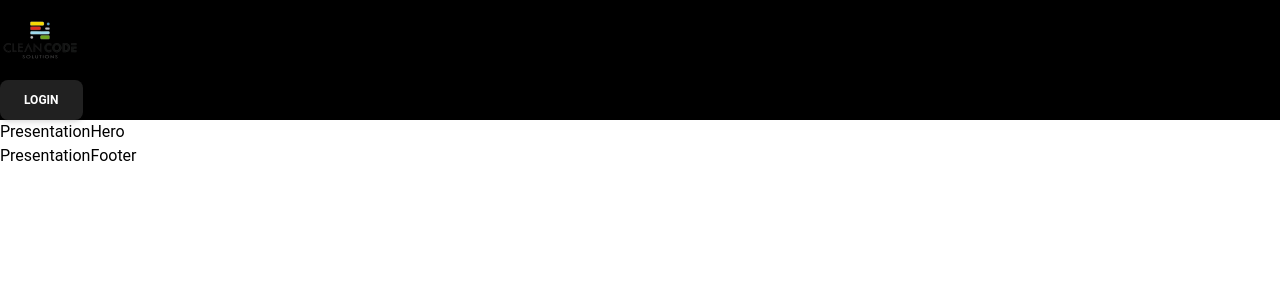
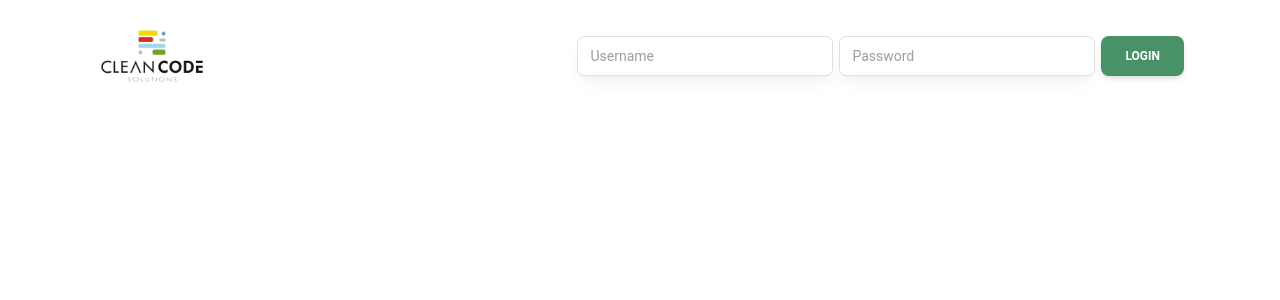
Before and after one commit to CleanCodeRo/ELearningPlatform_Frontend, a React (Vite) app: page / in a window 1280 px wide. Shown: the top 300 px of the page. Built offline with nearby package versions, Linux system fonts and the light colour scheme.

Commit message:
mainHeader

```diff
--- a/src/components/MainPage/PresentationFooter.jsx
+++ b/src/components/MainPage/PresentationFooter.jsx
@@ -1,6 +1,6 @@
 const PresentationFooter = () => {
   return (
-    <div>PresentationFooter</div>
+    <div></div>
   )
 }
 export default PresentationFooter
--- a/src/components/MainPage/PresentationHeader.jsx
+++ b/src/components/MainPage/PresentationHeader.jsx
@@ -1,20 +1,35 @@
-import {
-  Popover,
-  PopoverHandler,
-  Button,
-} from "@material-tailwind/react";
+import { Popover, PopoverHandler, Button } from "@material-tailwind/react";
 
 const PresentationHeader = () => {
   return (
-    <div className="bg-black-200">
-      <div className="bg-black">
-        <img className="w-20" src="/images/CleanCode-removebg-preview.png" />
-
-        <Popover>
-          <PopoverHandler>
-            <Button>Login</Button>
-          </PopoverHandler>
-        </Popover>
+    <div className="bg-gray-250 px-[6rem] ">
+      <div className="flex justify-between items-center">
+        <img className="w-28" src="/images/CleanCode-removebg-preview.png" />
+        <div className="flex space-x-1.5">
+          <div className="w-64 ">
+            <div className="relative h-10 min-w-[200px] ">
+              <input
+                type="text"
+                placeholder="Username"
+                className="peer h-full w-full rounded-[7px]  !border  !border-gray-300 border-t-transparent bg-transparent bg-white px-3 py-2.5 font-sans text-sm font-normal text-blue-gray-700  shadow-lg shadow-gray-900/5 outline outline-0 ring-4 ring-transparent transition-all placeholder:text-gray-500 placeholder-shown:border placeholder-shown:border-blue-gray-200 placeholder-shown:border-t-blue-gray-200 focus:border-2  focus:!border-gray-900 focus:border-t-transparent focus:!border-t-gray-900 focus:outline-0 focus:ring-gray-900/10 disabled:border-0 disabled:bg-blue-gray-50"
+              />
+            </div>
+          </div>
+          <div className="w-64">
+            <div className="relative h-10 min-w-[200px] ">
+              <input
+                type="password"
+                placeholder="Password"
+                className="peer h-full w-full rounded-[7px]  !border  !border-gray-300 border-t-transparent bg-transparent bg-white px-3 py-2.5 font-sans text-sm font-normal text-blue-gray-700  shadow-lg shadow-gray-900/5 outline outline-0 ring-4 ring-transparent transition-all placeholder:text-gray-500 placeholder-shown:border placeholder-shown:border-blue-gray-200 placeholder-shown:border-t-blue-gray-200 focus:border-2  focus:!border-gray-900 focus:border-t-transparent focus:!border-t-gray-900 focus:outline-0 focus:ring-gray-900/10 disabled:border-0 disabled:bg-blue-gray-50"
+              />
+            </div>
+          </div>
+          <Popover>
+            <PopoverHandler>
+              <Button className="bg-fourth">Login</Button>
+            </PopoverHandler>
+          </Popover>
+        </div>
       </div>
     </div>
   );
--- a/src/components/MainPage/PresentationHero.jsx
+++ b/src/components/MainPage/PresentationHero.jsx
@@ -1,6 +1,6 @@
 const PresentationHero = () => {
   return (
-    <div>PresentationHero</div>
+    <div></div>
   )
 }
 export default PresentationHero
--- a/tailwind.config.js
+++ b/tailwind.config.js
@@ -2,12 +2,17 @@
 const withMT = require("@material-tailwind/react/utils/withMT");
 
 module.exports = withMT({
-  content: [
-    "./index.html",
-    "./src/**/*.{js,ts,jsx,tsx}",
-  ],
+  content: ["./index.html", "./src/**/*.{js,ts,jsx,tsx}"],
   theme: {
-    extend: {},
+    extend: {
+      colors: {
+        first: "#5FDD9D",
+        second: "#76F7BF",
+        third: "#91F9E5",
+        fourth: "#499167",
+        fifth: "#3F4531",
+      },
+    },
   },
   plugins: [],
-})
+});
```
